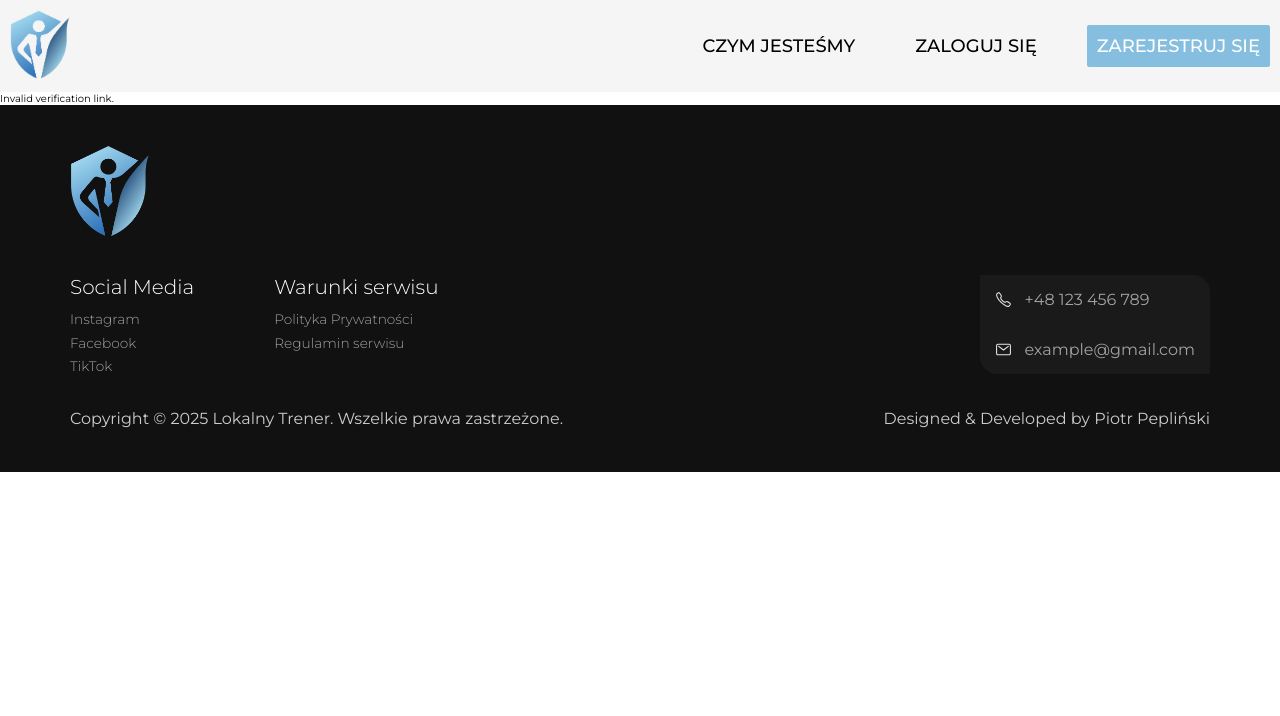
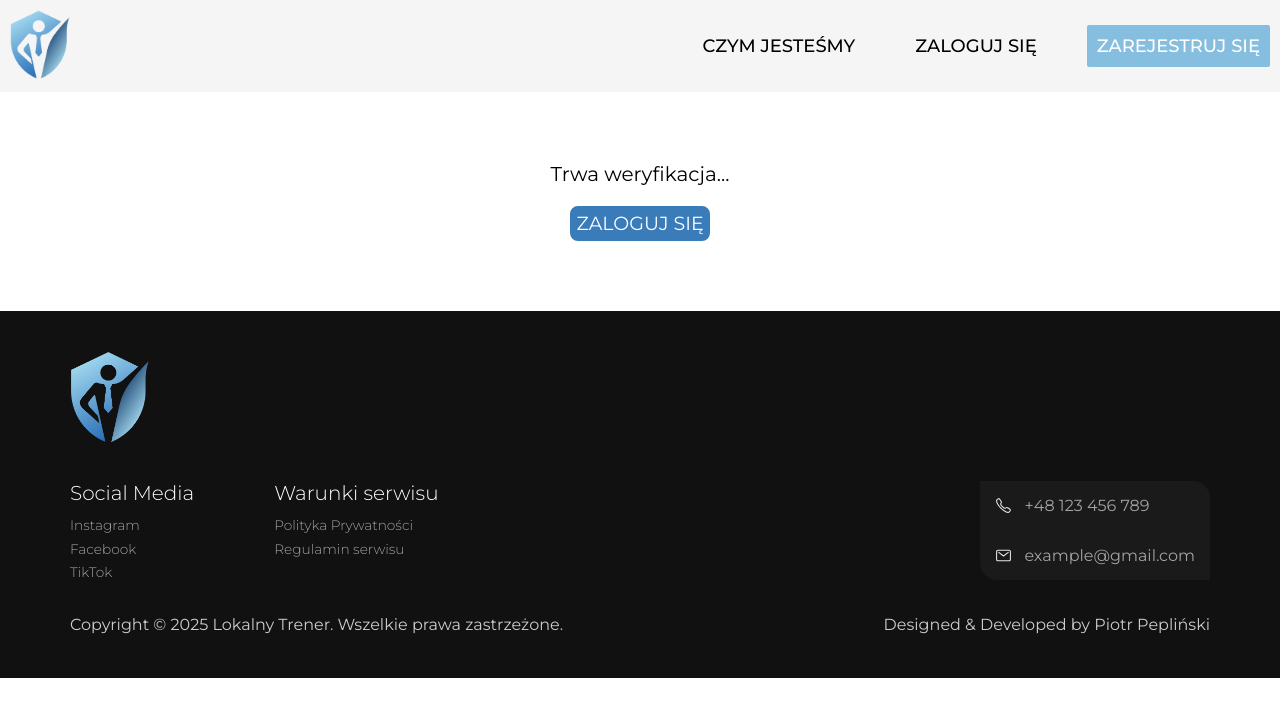
Before and after one commit to piotrPeplinski/front-lokalny-trener, a React (Create React App) app: page /verify-email in a window 1280 px wide. Shown: the top 716 px of the page. Built offline with nearby package versions, Linux system fonts and the light colour scheme.

Commit message:
email verification works

```diff
--- a/src/RouterBuilder.tsx
+++ b/src/RouterBuilder.tsx
@@ -10,7 +10,7 @@ import AdDetailScreen from "./modules/Ads/AdDetailScreen";
 import AdsScreen from "./modules/Ads/AdsScreen";
 import ProtectedRoute from "./api/ProtectedRoute";
 import ClientAdDetailScreen from "./modules/Ads/ClientAdDetailScreen";
-import VerifyEmail from "./modules/Auth/VerifyEmail";
+import VerifyEmailScreen from "./modules/Auth/VerifyEmailScreen";
 
 const RouterBuilder = () => {
   // components specified in general routers will have navbar and footer (components specified in App.layout.tsx)
@@ -19,6 +19,7 @@ const RouterBuilder = () => {
       path: "/",
       element: <HomePage />,
     },
+    //AUTH
     {
       path: "/register",
       element: <RegisterScreen />,
@@ -26,6 +27,10 @@ const RouterBuilder = () => {
     {
       path: "/login",
       element: <LoginScreen />,
+    },
+    {
+      path: "/verify-email",
+      element: <VerifyEmailScreen />,
     },
     {
       path: "/profile",
@@ -71,14 +76,6 @@ const RouterBuilder = () => {
         </ProfileProvider>
       ),
     },
-    {
-      path: "/verify-email",
-      element: (
-        <ProfileProvider>
-          <VerifyEmail />
-        </ProfileProvider>
-      ),
-    },
   ];
 
   const routers: RouteObject[] = [
--- a/src/assets/css/Auth/auth.css
+++ b/src/assets/css/Auth/auth.css
@@ -142,3 +142,10 @@
     width: 4rem;
     margin-bottom: 2rem;
 }
+
+/* --------------------- */
+/* VERIFY EMAIL */
+/* --------------------- */
+.verification-message {
+    font-size: 2rem;
+}
--- a/src/modules/Auth/VerifyEmail.tsx
+++ /dev/null
@@ -1,35 +0,0 @@
-import { FC, useEffect, useState } from "react";
-import { useSearchParams, useNavigate } from "react-router-dom";
-import { api } from "../../api/axiosClient";
-
-const VerifyEmail: FC<{}> = () => {
-  const [searchParams] = useSearchParams();
-  const token = searchParams.get("token");
-  const navigate = useNavigate();
-  const [message, setMessage] = useState("Verifying email...");
-
-  useEffect(() => {
-    if (!token) {
-      setMessage("Invalid verification link.");
-      return;
-    }
-
-    const verifyEmail = async () => {
-      try {
-        const response = await api.get(
-          `${process.env.REACT_APP_BACKEND_URL}/accounts/auth/verify-email/?token=${token}`
-        );
-        setMessage(`${response.data.message}`);
-        setTimeout(() => navigate("/login"), 3000);
-      } catch (error) {
-        setMessage(`${error}`);
-      }
-    };
-
-    verifyEmail();
-  }, [token, navigate]);
-
-  return <div>{message}</div>;
-};
-
-export default VerifyEmail;
--- /dev/null
+++ b/src/modules/Auth/VerifyEmailScreen.tsx
@@ -0,0 +1,47 @@
+import { FC, useEffect, useState, useRef } from "react";
+import { useSearchParams, Link } from "react-router-dom";
+import { api } from "../../api/axiosClient";
+
+const VerifyEmailScreen: FC<{}> = () => {
+  const [searchParams] = useSearchParams();
+  const token = searchParams.get("token");
+  const [message, setMessage] = useState<string | null>(null);
+  const hasRequested = useRef(false); // Prevent duplicate requests
+
+  useEffect(() => {
+    const verifyEmail = async () => {
+      try {
+        const response = await api.get(
+          `${process.env.REACT_APP_BACKEND_URL}/accounts/auth/verify-email/?token=${token}`
+        );
+        setMessage(response.data.message); // Use API message
+      } catch (error: any) {
+        setMessage(
+          error.response?.data?.message || "Błąd podczas weryfikacji."
+        );
+      }
+    };
+
+    if (token && !hasRequested.current) {
+      hasRequested.current = true; // Prevent duplicate API calls
+      verifyEmail();
+    }
+  }, [token]);
+
+  return (
+    <section>
+      <div className="row-center">
+        <p className="verification-message">
+          {message || "Trwa weryfikacja..."}
+        </p>
+      </div>
+      <div className="row-center mt-2">
+        <Link to={"/login"} className="btn btn-dark">
+          Zaloguj się
+        </Link>
+      </div>
+    </section>
+  );
+};
+
+export default VerifyEmailScreen;
```
